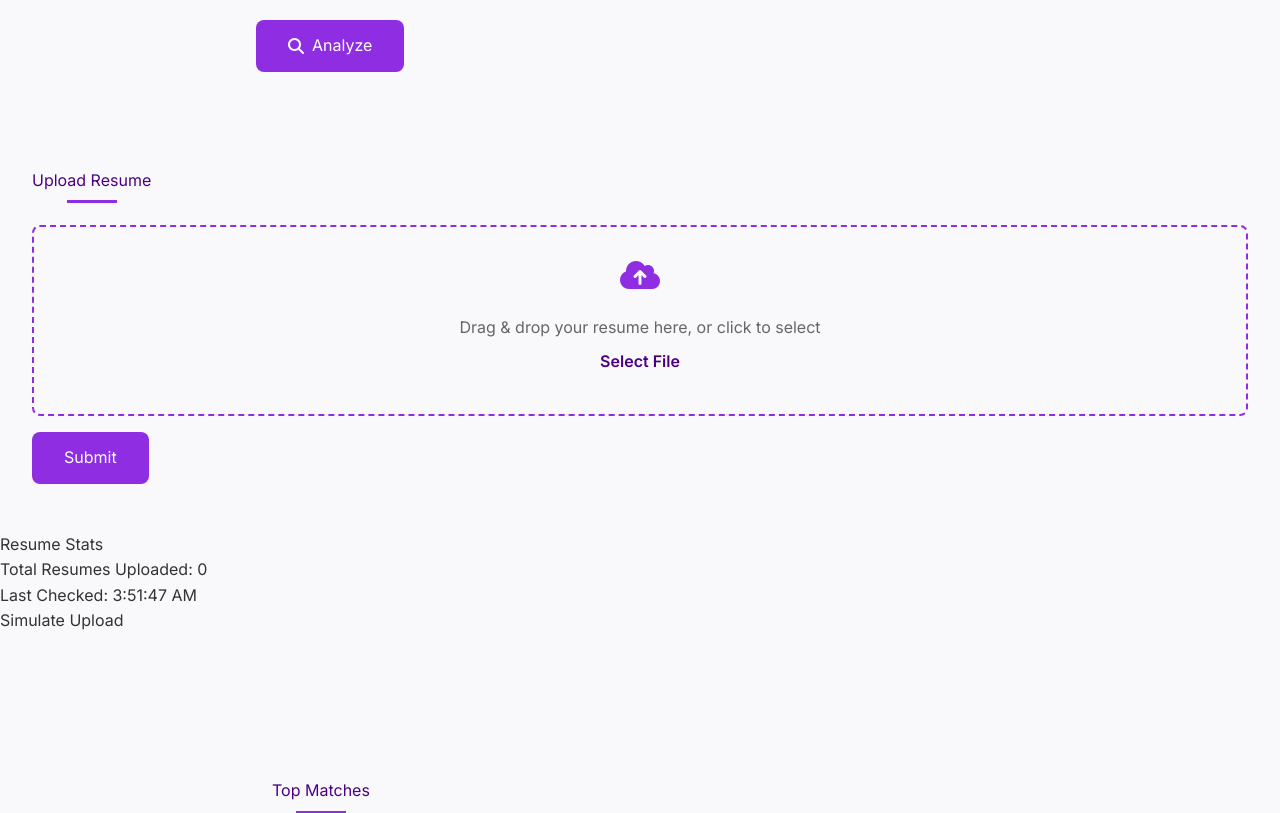
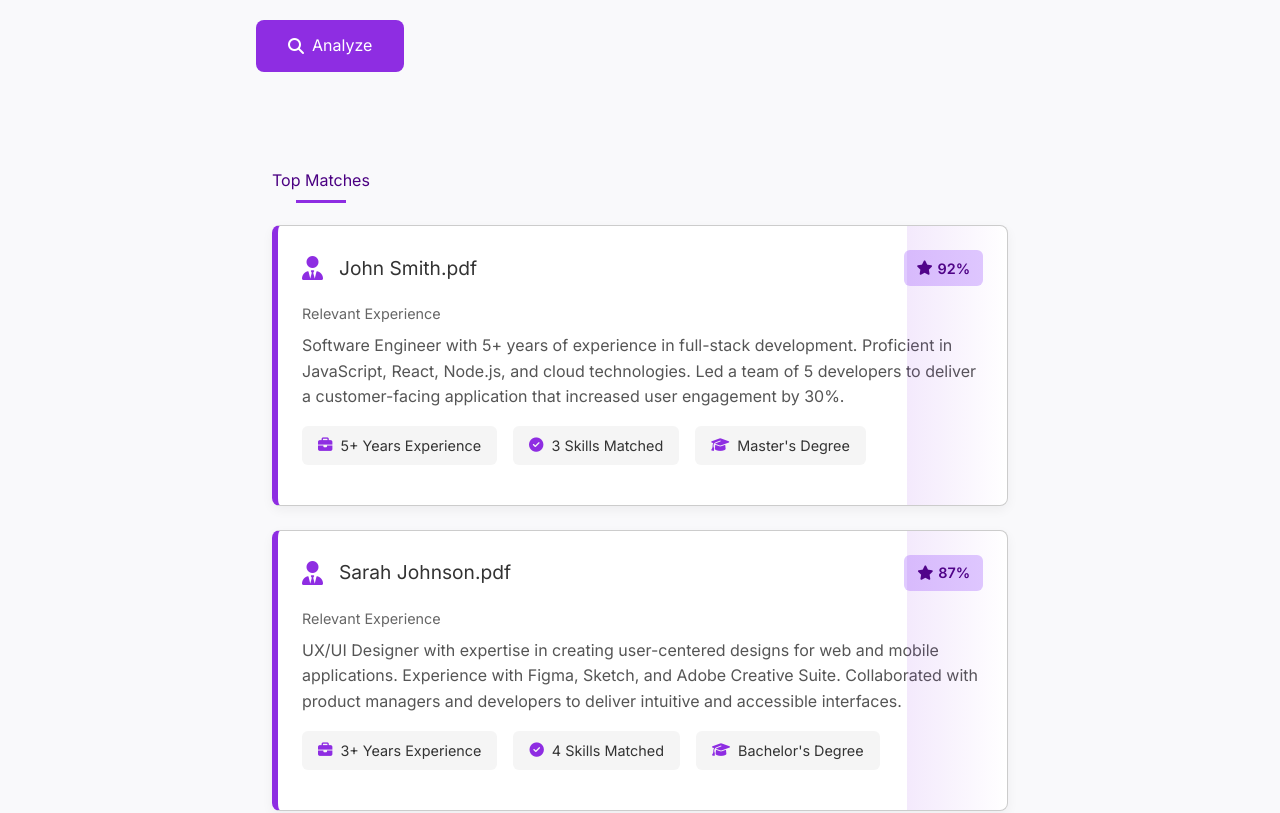
Before and after one commit to Sonikaelangovan/resume-screener-app, a Next.js app: page / in a window 1280 px wide. Shown: the part 1340-2153 px from the top of the page. Built offline with nearby package versions, Linux system fonts and the light colour scheme.

Commit message:
Update index.js

```diff
--- a/src/pages/index.js
+++ b/src/pages/index.js
@@ -1,7 +1,5 @@
 import Head from 'next/head';
 import { useEffect } from 'react';
-import ResumeUpload from '../components/ResumeUpload';
-import ResumeStats from '../components/ResumeStats';
 
 export default function Home() {
   useEffect(() => {
@@ -210,12 +208,7 @@ export default function Home() {
           </form>
         </div>
       </section>
-      <ResumeUpload />
-      <ResumeStats />
 
-      <section id="results" className="results-section container">
-        {/* JS will populate results here */}
-      </section>
                     <section id="results" className="results-section container">
         {/* Sample results - JS will replace these */}
         <h2>Top Matches</h2>
```
